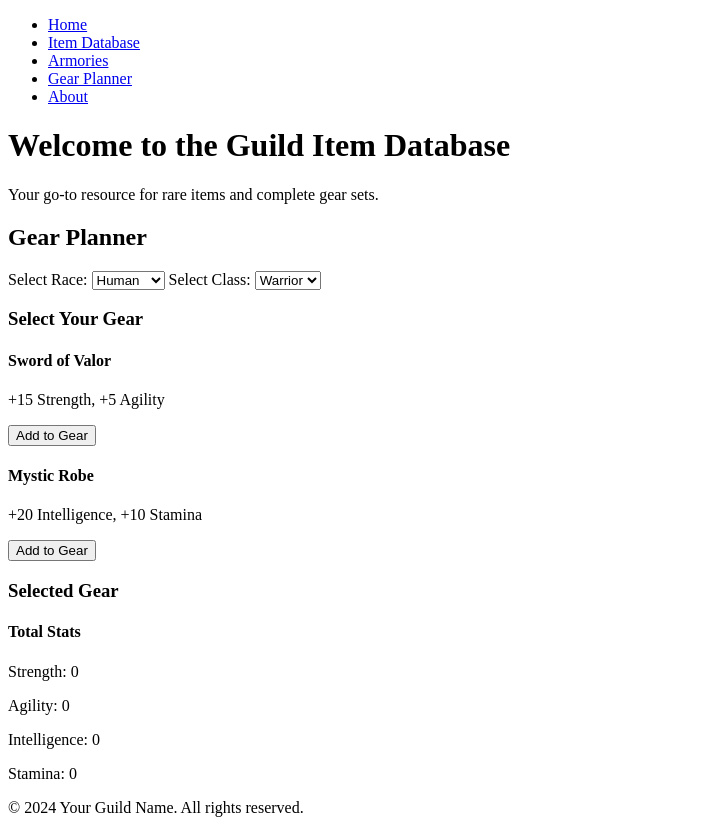
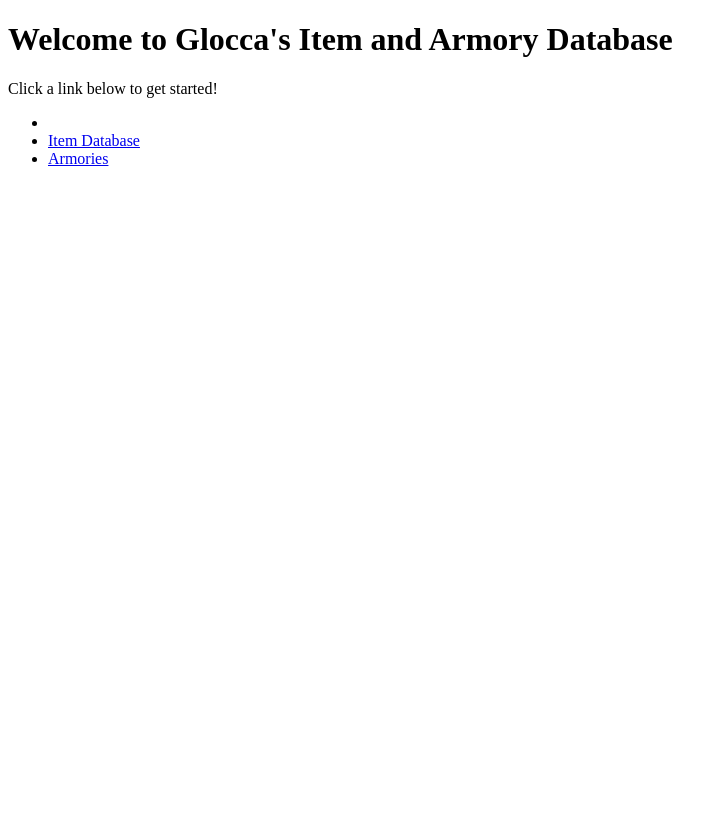
Before and after one commit to wow-glocca/wow-20s, a plain HTML site: page index.html in a window 1280 px wide. Shown: the whole page, without its empty margins (0-727 px from the left). After the commit the page ends 800 px from the top, so only its background shows below. Drawn offline with Linux system fonts and the light colour scheme.

Commit message:
pages
added some different pages with links back to the home

```diff
--- a/index.html
+++ b/index.html
@@ -9,73 +9,16 @@
 </head>
 <body>
     <header>
-        <nav>
-            <ul>
-                <li><a href="#home">Home</a></li>
-                <li><a href="#database">Item Database</a></li>
-                <li><a href="#armories">Armories</a></li>
-                <li><a href="#gear-planner">Gear Planner</a></li>
-                <li><a href="#about">About</a></li>
-            </ul>
-        </nav>
-        <h1>Welcome to the Guild Item Database</h1>
-        <p>Your go-to resource for rare items and complete gear sets.</p>
+        <h1>Welcome to Glocca's Item and Armory Database</h1>
+        <p>Click a link below to get started!</p>
     </header>
 
-    <section id="gear-planner">
-        <h2>Gear Planner</h2>
-        <form id="selection-form">
-            <label for="race">Select Race:</label>
-            <select id="race" name="race">
-                <option value="human">Human</option>
-                <option value="orc">Orc</option>
-                <option value="night-elf">Night Elf</option>
-                <!-- Add more races as needed -->
-            </select>
-
-            <label for="class">Select Class:</label>
-            <select id="class" name="class">
-                <option value="warrior">Warrior</option>
-                <option value="mage">Mage</option>
-                <option value="hunter">Hunter</option>
-                <!-- Add more classes as needed -->
-            </select>
-        </form>
-
-        <section id="item-selection">
-            <h3>Select Your Gear</h3>
-            <div id="item-pool">
-                <div class="item" data-name="Sword of Valor" data-strength="15" data-agility="5">
-                    <h4>Sword of Valor</h4>
-                    <p>+15 Strength, +5 Agility</p>
-                    <button class="add-item">Add to Gear</button>
-                </div>
-                <div class="item" data-name="Mystic Robe" data-intelligence="20" data-stamina="10">
-                    <h4>Mystic Robe</h4>
-                    <p>+20 Intelligence, +10 Stamina</p>
-                    <button class="add-item">Add to Gear</button>
-                </div>
-                <!-- Add more items as needed -->
-            </div>
-        </section>
-
-        <section id="selected-gear">
-            <h3>Selected Gear</h3>
-            <ul id="gear-list">
-                <!-- Dynamically populated items -->
-            </ul>
-            <div id="total-stats">
-                <h4>Total Stats</h4>
-                <p>Strength: <span id="total-strength">0</span></p>
-                <p>Agility: <span id="total-agility">0</span></p>
-                <p>Intelligence: <span id="total-intelligence">0</span></p>
-                <p>Stamina: <span id="total-stamina">0</span></p>
-            </div>
-        </section>
-    </section>
-
-    <footer>
-        <p>&copy; 2024 Your Guild Name. All rights reserved.</p>
-    </footer>
+    <nav>
+        <ul>
+            <li><a href="index.html"></a></li>
+            <li><a href="database.html">Item Database</a></li>
+            <li><a href="armories.html">Armories</a></li>
+        </ul>
+    </nav>
 </body>
 </html>
```
Also changed, not shown: armories.html (added, +19 -0 lines), database.html (added, +19 -0 lines).
